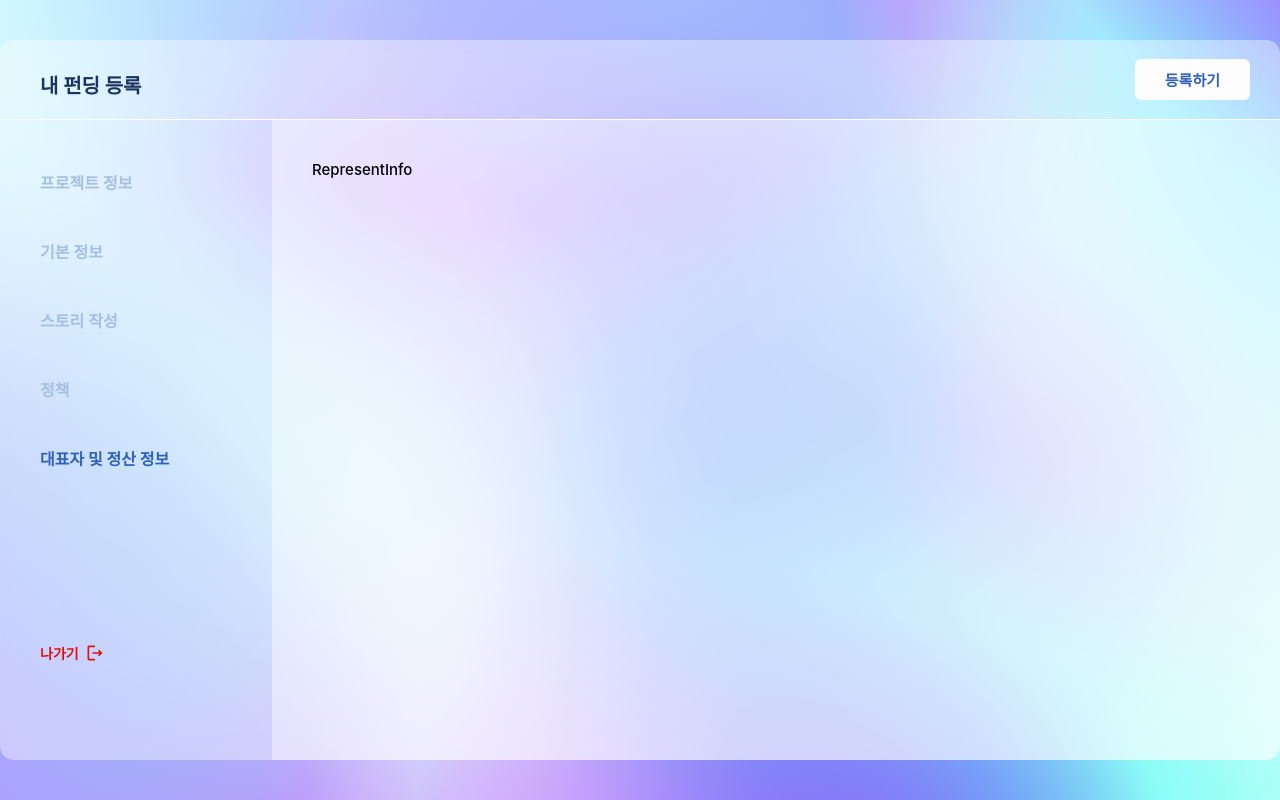
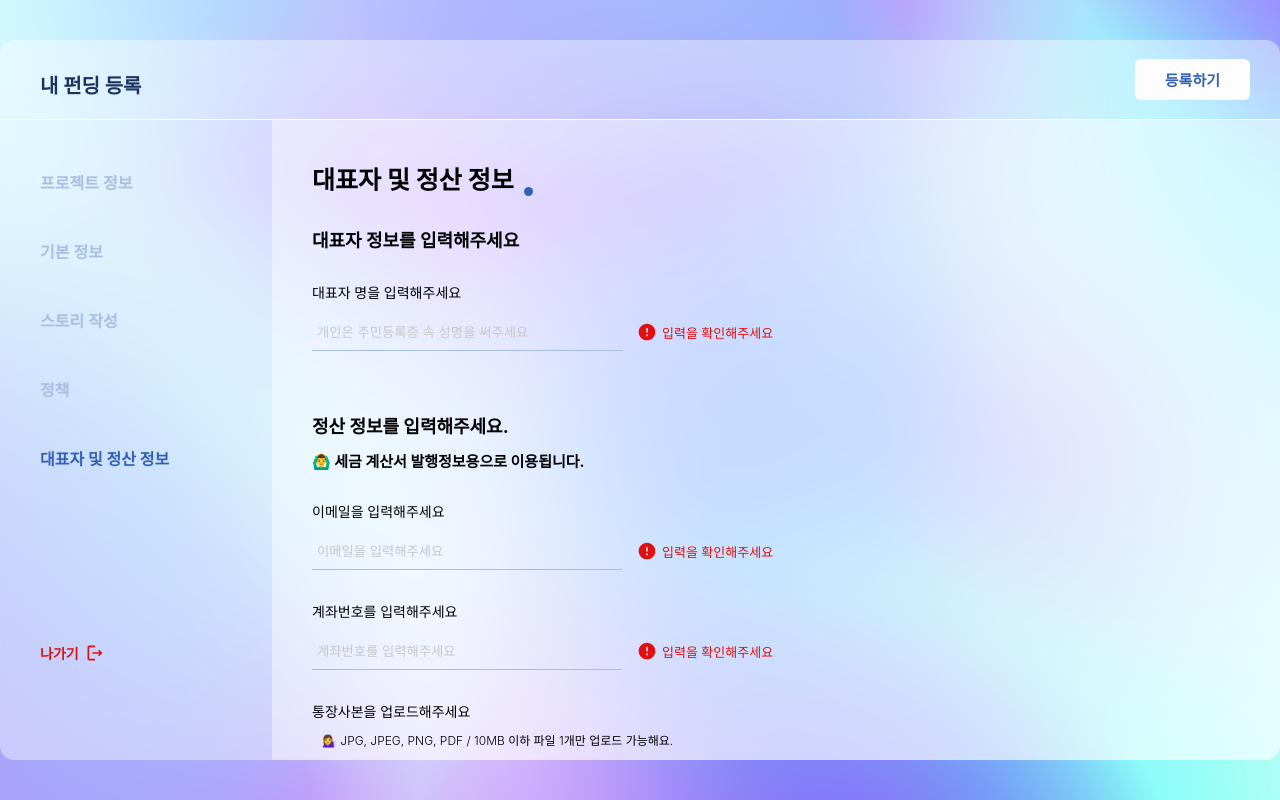
Before and after one commit to soun997/blooming, a React (Vite) app in the folder client/: page /add-fund in a window 1280 px wide. Both pictures are taken after a click on the element "대표자 및 정산 정보". Built offline with nearby package versions, Linux system fonts and the light colour scheme; a web font is replaced by a local one.

Commit message:
[S09P22A105-344] feat: 대표자 및 정산 정보 화면 구현

```diff
--- a/client/src/components/AddPage/FormComponent.tsx
+++ b/client/src/components/AddPage/FormComponent.tsx
@@ -140,8 +140,8 @@ export const FormForUpload = ({
       <ContentTitle>{title}</ContentTitle>
       <div>
         <UploadCondition>
-          {subInfo.map((info) => (
-            <div>💁‍♀️ {info}</div>
+          {subInfo.map((info, idx) => (
+            <div key={idx}>💁‍♀️ {info}</div>
           ))}
         </UploadCondition>
         <UploadSection>
--- a/client/src/components/AddPage/RepresentInfo.tsx
+++ b/client/src/components/AddPage/RepresentInfo.tsx
@@ -1,7 +1,169 @@
-import React from 'react';
+import styled from 'styled-components';
+import { MainTitle } from '@style/common';
+import { useEffect, useState } from 'react';
+import { FundAddInfo, RepresentInfo } from '@type/ProcessInfo';
+import { FormForText, FormForUpload } from './FormComponent';
+import { validCompanyName } from '@utils/validation/AddProjectInfoValid';
+import {
+  validDepositCheck,
+  validEmailCheck,
+} from '@utils/validation/AddDefaultInfoValid';
 
-const RepresentInfo = () => {
-  return <div>RepresentInfo</div>;
+interface Props {
+  data: RepresentInfo;
+  setData: React.Dispatch<React.SetStateAction<FundAddInfo>>;
+}
+
+export interface ValidCheck {
+  validIdx: number;
+  validValue: string;
+  isValid: boolean;
+}
+
+const updaterepresentInfo = (
+  prevInfo: FundAddInfo,
+  representInfo: RepresentInfo,
+) => {
+  return {
+    ...prevInfo,
+    representInfo: representInfo,
+  };
 };
 
+const RepresentInfo = ({ data, setData }: Props) => {
+  const [representInfo, setrepresentInfo] = useState<RepresentInfo>(data);
+  const [validInputCheck, setValidInputCheck] = useState<ValidCheck>({
+    validIdx: 0,
+    validValue: '',
+    isValid: false,
+  });
+
+  useEffect(() => {
+    if (validInputCheck.isValid) {
+      switch (validInputCheck.validIdx) {
+        case 0:
+          // 대표자 이름
+          representInfo.refresentor = validInputCheck.validValue;
+          setData((prevInfo) => updaterepresentInfo(prevInfo, representInfo));
+          break;
+        case 1:
+          // email
+          representInfo.calculateInfo.email = validInputCheck.validValue;
+          setData((prevInfo) => updaterepresentInfo(prevInfo, representInfo));
+          break;
+        case 2:
+          //deposit
+          representInfo.calculateInfo.deposit = validInputCheck.validValue;
+          setData((prevInfo) => updaterepresentInfo(prevInfo, representInfo));
+          break;
+        case 3:
+          // bankbookImage
+          representInfo.calculateInfo.bankbookImage =
+            validInputCheck.validValue;
+          setData((prevInfo) => updaterepresentInfo(prevInfo, representInfo));
+          break;
+
+        default:
+          break;
+      }
+    }
+  }, [validInputCheck]);
+
+  return (
+    <div>
+      <Title>
+        대표자 및 정산 정보<div className="dot"></div>
+      </Title>
+
+      <QuestionFrame>
+        <Subtitle>대표자 정보를 입력해주세요</Subtitle>
+        <Contents>
+          <FormForText
+            title="대표자 명을 입력해주세요"
+            placeholder="개인은 주민등록증 속 성명을 써주세요"
+            validIdx={0}
+            setValid={setValidInputCheck}
+            errorCheck={validCompanyName}
+            initKeyword={representInfo.refresentor}
+          />
+        </Contents>
+      </QuestionFrame>
+      <QuestionFrame>
+        <Subtitle>정산 정보를 입력해주세요.</Subtitle>
+        <MoreTitle>🙆‍♂️ 세금 계산서 발행정보용으로 이용됩니다.</MoreTitle>
+        <Contents>
+          <FormForText
+            title="이메일을 입력해주세요"
+            placeholder="이메일을 입력해주세요"
+            validIdx={1}
+            setValid={setValidInputCheck}
+            errorCheck={validEmailCheck}
+            initKeyword={representInfo.calculateInfo.email}
+          />
+          <FormForText
+            title="계좌번호를 입력해주세요"
+            placeholder="계좌번호를 입력해주세요"
+            validIdx={2}
+            setValid={setValidInputCheck}
+            errorCheck={validDepositCheck}
+            initKeyword={representInfo.calculateInfo.deposit}
+          />
+          <FormForUpload
+            title="통장사본을 업로드해주세요"
+            subInfo={[
+              'JPG, JPEG, PNG, PDF / 10MB 이하 파일 1개만 업로드 가능해요.',
+            ]}
+            setValid={setValidInputCheck}
+            validIdx={3}
+          />
+        </Contents>
+      </QuestionFrame>
+    </div>
+  );
+};
+
+const Title = styled(MainTitle)`
+  font-size: 25px;
+  display: flex;
+  margin-bottom: 30px;
+`;
+
+const QuestionFrame = styled.div`
+  margin-bottom: 60px;
+`;
+
+const Subtitle = styled.div`
+  font-weight: 700;
+  font-size: 18px;
+  display: flex;
+  align-items: center;
+  margin-bottom: 30px;
+
+  span {
+    margin-top: 3px;
+    margin-left: 5px;
+    color: var(--error-color);
+    font-size: 18px;
+  }
+`;
+
+const MoreTitle = styled.div`
+  margin-top: -18px;
+  margin-bottom: 30px;
+  font-weight: 700;
+`;
+
+const Contents = styled.div`
+  display: flex;
+  flex-direction: column;
+  gap: 30px;
+  margin-top: 20px;
+
+  .rows {
+    display: flex;
+    align-items: center;
+    gap: 20px;
+  }
+`;
+
 export default RepresentInfo;
--- a/client/src/pages/AddFund.tsx
+++ b/client/src/pages/AddFund.tsx
@@ -67,7 +67,7 @@ const AddFund = () => {
     <DefaultInfo data={totalInfo.defaultInfo} setData={setTotalInfo} />,
     <StoryWrite data={totalInfo.storyInfo} setData={setTotalInfo} />,
     <Policy data={totalInfo.policyInfo} setData={setTotalInfo} />,
-    <RepresentInfo />,
+    <RepresentInfo data={totalInfo.refresentInfo} setData={setTotalInfo} />,
   ];
   const handleSubtitleClick = (index: number) => {
     setActiveIndex(index);
--- a/client/src/utils/validation/AddDefaultInfoValid.ts
+++ b/client/src/utils/validation/AddDefaultInfoValid.ts
@@ -2,4 +2,15 @@ const validFundingTitleCheck = (keyword: string) => {
   return 0 < keyword.length && keyword.length <= 30;
 };
 
-export { validFundingTitleCheck };
+const validEmailCheck = (keyword: string) => {
+  const emailRegex = /^[a-zA-Z0-9._%+-]+@[a-zA-Z0-9.-]+\.[a-zA-Z]{2,}$/;
+  return emailRegex.test(keyword);
+};
+
+const validDepositCheck = (keyword: string) => {
+  const isNumeric = /^[0-9]+$/.test(keyword);
+  const hasCorrectLength = keyword.length === 10;
+  return isNumeric && hasCorrectLength;
+};
+
+export { validFundingTitleCheck, validEmailCheck, validDepositCheck };
```
